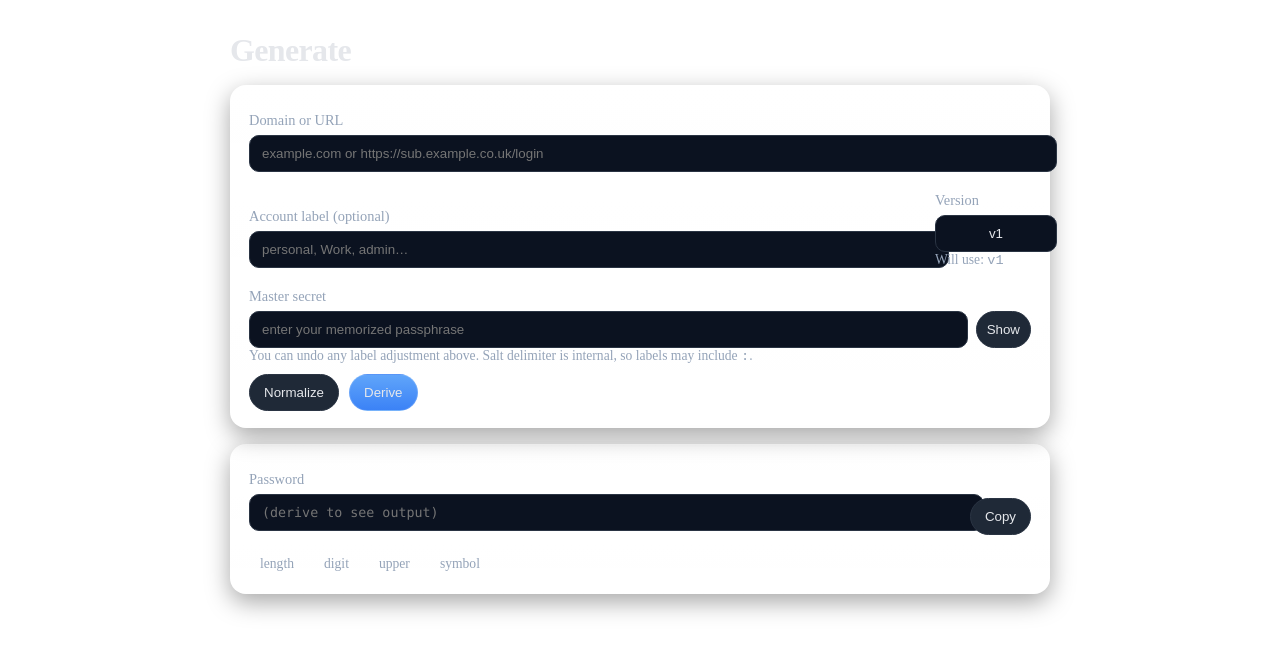
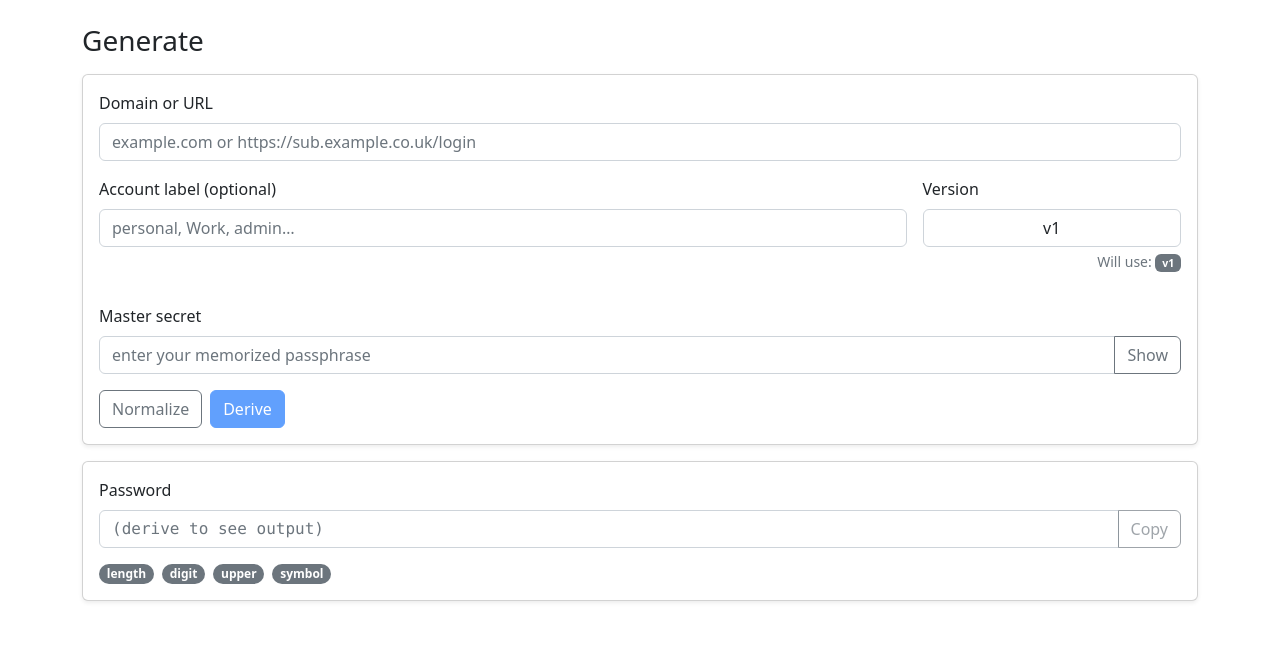
Before and after one commit to WebDevBooster/passbooster, a SvelteKit app: page /generate in a window 1280 px wide. Shown: the top 654 px of the page. Built offline with nearby package versions, Linux system fonts and the light colour scheme.

Commit message:
Add Bootstrap CSS

```diff
--- a/package.json
+++ b/package.json
@@ -33,7 +33,9 @@
 	},
 	"dependencies": {
 		"argon2id": "^1.0.1",
+		"bootstrap": "5.2",
 		"hash-wasm": "^4.12.0",
+		"sass": "^1.91.0",
 		"tldts": "^7.0.12"
 	}
 }
--- a/src/routes/+layout.svelte
+++ b/src/routes/+layout.svelte
@@ -1,5 +1,7 @@
 <script>
 	import favicon from '$lib/assets/favicon.svg';
+	// Global styles (compiled by Vite via sass)
+	import '../styles/bootstrap.scss';
 
 	let { children } = $props();
 </script>
--- a/src/routes/+page.svelte
+++ b/src/routes/+page.svelte
@@ -14,148 +14,70 @@
     <meta name="description" content="PassBooster derives strong, unique passwords locally from a master secret using Argon2id, with per-site domain normalization, labels, and rotation." />
 </svelte:head>
 
-<main class="wrap">
-    <header class="hero card">
-        <h1>PassBooster</h1>
-        <p class="tagline">Offline, deterministic password generator (Argon2id).</p>
+<main class="container py-4">
+    <!-- Hero -->
+    <div class="row">
+        <div class="col-12">
+            <div class="card shadow-sm mb-3">
+                <div class="card-body text-center">
+                    <h1 class="display-5 mb-2">PassBooster</h1>
+                    <p class="lead mb-3 text-muted">Offline, deterministic password generator (Argon2id).</p>
 
-        <div class="cta">
-            <a class="btn primary" href="#/generate">Get started</a>
-            <a class="btn" href="#/settings">Settings</a>
-            <a class="btn" href="#/help">Help</a>
+                    <div class="d-flex flex-wrap justify-content-center gap-2 mb-2">
+                        <a class="btn btn-primary" href="#/generate">Get started</a>
+                        <a class="btn btn-outline-secondary" href="#/settings">Settings</a>
+                        <a class="btn btn-outline-secondary" href="#/help">Help</a>
                     </div>
 
-        <div class="status" aria-live="polite">
-            <span class="dot {online ? 'ok' : 'warn'}"></span>
+                    <div class="mt-1">
+            <span class={"badge rounded-pill " + (online ? "bg-success" : "bg-warning")}>
               {online ? 'Ready (works offline after build)' : 'Offline'}
+            </span>
                     </div>
-    </header>
+                </div>
+            </div>
+        </div>
+    </div>
 
-    <section class="grid">
-        <article class="card">
-            <h2>How it works</h2>
-            <ul>
-                <li><strong>Input:</strong> master secret + site’s domain (eTLD+1) + optional label + version.</li>
-                <li><strong>Derive:</strong> Argon2id → base64url → deterministic character placements.</li>
-                <li><strong>Output:</strong> a strong, site-unique password. Nothing is stored.</li>
+    <!-- Info cards -->
+    <div class="row g-3">
+        <div class="col-12 col-md-4">
+            <div class="card h-100 shadow-sm">
+                <div class="card-body">
+                    <h2 class="h5">How it works</h2>
+                    <ul class="mb-0">
+                        <li><strong>Input:</strong> master secret + eTLD+1 + optional label + version.</li>
+                        <li><strong>Derive:</strong> Argon2id → base64url → deterministic placements.</li>
+                        <li><strong>Output:</strong> strong, site-unique password. Nothing stored.</li>
                     </ul>
-        </article>
+                </div>
+            </div>
+        </div>
 
-        <article class="card">
-            <h2>Why PassBooster?</h2>
-            <ul>
-                <li>No sync or server — runs entirely in your browser.</li>
-                <li>Handles multiple accounts per site via <em>labels</em>.</li>
-                <li>Easy rotation by bumping a per-account <em>version</em>.</li>
+        <div class="col-12 col-md-4">
+            <div class="card h-100 shadow-sm">
+                <div class="card-body">
+                    <h2 class="h5">Why PassBooster?</h2>
+                    <ul class="mb-0">
+                        <li>No sync/server — 100% local.</li>
+                        <li>Multiple accounts via <em>labels</em>.</li>
+                        <li>Rotation with per-account <em>version</em>.</li>
                     </ul>
-        </article>
+                </div>
+            </div>
+        </div>
 
-        <article class="card">
-            <h2>Tips</h2>
-            <ul>
-                <li>Use a long master secret (e.g., several random words).</li>
-                <li>Turn on 2-factor auth; use passkeys where available.</li>
-                <li>After building, you can open the single HTML file from <code>file://</code>.</li>
+        <div class="col-12 col-md-4">
+            <div class="card h-100 shadow-sm">
+                <div class="card-body">
+                    <h2 class="h5">Tips</h2>
+                    <ul class="mb-0">
+                        <li>Use a long master secret.</li>
+                        <li>Enable 2FA / passkeys.</li>
+                        <li>The built file opens from <code>file://</code>.</li>
                     </ul>
-        </article>
-    </section>
+                </div>
+            </div>
+        </div>
+    </div>
 </main>
-
-<style>
-    :root {
-        --bg: #0f172a;         /* slate-900 */
-        --card: #111827;       /* gray-900 */
-        --muted: #94a3b8;      /* slate-400 */
-        --text: #e5e7eb;       /* gray-200 */
-        --accent: #3b82f6;     /* blue-500 */
-        --accent-2: #60a5fa;   /* blue-400 */
-        --ok: #22c55e;         /* green-500 */
-        --warn: #f59e0b;       /* amber-500 */
-        --radius: 16px;
-        --shadow: 0 8px 24px rgba(0,0,0,.35);
-    }
-
-    * { box-sizing: border-box; }
-    html, body { height: 100%; }
-    body {
-        margin: 0;
-        background: radial-gradient(1200px 600px at 20% -10%, rgba(59,130,246,.15), transparent),
-        radial-gradient(1000px 500px at 120% 10%, rgba(96,165,250,.12), transparent),
-        var(--bg);
-        color: var(--text);
-        font-family: ui-sans-serif, system-ui, -apple-system, Segoe UI, Roboto, "Helvetica Neue", Arial, "Apple Color Emoji", "Segoe UI Emoji";
-        line-height: 1.5;
-    }
-
-    .wrap {
-        max-width: 980px;
-        margin: 0 auto;
-        padding: 24px;
-    }
-
-    .hero {
-        padding: 28px;
-        text-align: center;
-        margin-bottom: 24px;
-    }
-    h1 { margin: 0 0 6px; font-size: 2.25rem; letter-spacing: -0.02em; }
-    .tagline { margin: 0 0 18px; color: var(--muted); }
-
-    .cta {
-        display: inline-flex;
-        gap: 12px;
-        flex-wrap: wrap;
-        justify-content: center;
-        margin-bottom: 10px;
-    }
-
-    .btn {
-        display: inline-block;
-        padding: 10px 14px;
-        border-radius: 999px;
-        background: #1f2937; /* gray-800 */
-        color: var(--text);
-        text-decoration: none;
-        border: 1px solid #2a3443;
-        transition: transform .06s ease, background .2s ease, border-color .2s ease;
-        user-select: none;
-    }
-    .btn:hover { transform: translateY(-1px); border-color: #3b475a; }
-    .btn.primary {
-        background: linear-gradient(180deg, var(--accent-2), var(--accent));
-        border-color: rgba(255,255,255,.15);
-    }
-
-    .status {
-        margin-top: 8px;
-        font-size: 0.9rem;
-        color: var(--muted);
-        display: inline-flex;
-        align-items: center;
-        gap: 8px;
-        justify-content: center;
-    }
-    .dot {
-        width: 9px; height: 9px; border-radius: 50%;
-        display: inline-block; background: var(--warn);
-    }
-    .dot.ok { background: var(--ok); }
-    .dot.warn { background: var(--warn); }
-
-    .grid {
-        display: grid;
-        grid-template-columns: repeat( auto-fit, minmax(260px, 1fr) );
-        gap: 16px;
-    }
-
-    .card {
-        background: linear-gradient(180deg, rgba(255,255,255,.03), rgba(255,255,255,.02));
-        border: 1px solid rgba(255,255,255,.08);
-        border-radius: var(--radius);
-        padding: 16px 18px;
-        box-shadow: var(--shadow);
-    }
-    h2 { margin: 6px 0 8px; font-size: 1.15rem; }
-    ul { padding-left: 18px; margin: 8px 0 0; }
-    code { background: rgba(255,255,255,.06); padding: 2px 6px; border-radius: 6px; }
-</style>
--- a/src/routes/generate/+page.svelte
+++ b/src/routes/generate/+page.svelte
@@ -89,207 +89,148 @@
     <title>PassBooster — Generate</title>
 </svelte:head>
 
-<main class="wrap">
-    <h1>Generate</h1>
+<main class="container py-4">
+    <h1 class="h3 mb-3">Generate</h1>
 
-    <div class="card form">
-        <label>
-            <span>Domain or URL</span>
+    <!-- Form card -->
+    <div class="card shadow-sm mb-3">
+        <div class="card-body">
+            <!-- Domain -->
+            <div class="mb-3">
+                <label class="form-label">Domain or URL</label>
                 <input
+                        class="form-control"
                         placeholder="example.com or https://sub.example.co.uk/login"
                         bind:value={domainInput}
-                    on:blur={doNormalizeDomain} />
-        </label>
+                        on:blur={doNormalizeDomain}
+                />
+            </div>
 
-        <div class="row">
-            <label class="grow">
-                <span>Account label (optional)</span>
+            <!-- Label + Version (aligned) -->
+            <div class="row g-3">
+                <div class="col-12 col-md-9">
+                    <label class="form-label">Account label (optional)</label>
                     <input
+                            class="form-control"
                             placeholder="personal, Work, admin…"
                             bind:value={label}
-                        on:input={previewNormalization} />
+                            on:input={previewNormalization}
+                    />
+                </div>
 
-                <!-- HINT: only show orange warning when changes occurred -->
+                <div class="col-12 col-md-3">
+                    <label class="form-label">Version</label>
+                    <input
+                            class="form-control text-center"
+                            placeholder="v1"
+                            bind:value={version}
+                            on:input={previewNormalization}
+                    />
+                    <div class="form-text text-end">
+                        Will use: <span class="badge text-bg-secondary">{normalizedVersion}</span>
+                    </div>
+                </div>
+
+                <!-- Changed-label hint lives on its own full-width row so columns stay aligned -->
+                <div class="col-12">
                     {#if label && labelChanges.length > 0}
-                    <div class="hint warn">
-                        <div class="hint-title">
-                            Changed label to: <code>{normalizedLabel || 'default'}</code>
+                        <div class="alert alert-warning mb-0">
+                            <div class="fs-3 fw-semibold">
+                                Changed label to:
+                                <span class="badge text-bg-danger">{normalizedLabel || 'default'}</span>
                             </div>
-                        <ul class="changes">
+                            <ul class="list-unstyled mb-2 mt-2">
                                 {#each labelChanges as ch}
-                                <li>
-                                    <span class="change-title">{ch.title}</span>
-                                    <span class="change-detail">— {ch.detail}</span>
-                                    <button type="button" class="undo" on:click={() => undoChange(ch.key)} title="Undo this change">
-                                        <!-- simple inline icon -->
-                                        <svg width="14" height="14" viewBox="0 0 24 24" aria-hidden="true">
-                                            <path d="M12 5a7 7 0 1 1-7 7H3a9 9 0 1 0 9-9V1L6 6l6 5V5z" fill="currentColor"/>
-                                        </svg>
-                                        <span>undo</span>
+                                    <li class="d-flex align-items-center gap-2">
+                                        <span class="fw-semibold">{ch.title}</span>
+                                        <span class="text-muted">— {ch.detail}</span>
+                                        <button
+                                                type="button"
+                                                class="btn btn-sm btn-outline-dark"
+                                                on:click={() => undoChange(ch.key)}
+                                                title="Undo this change"
+                                        >
+                                            ⟲ undo
                                         </button>
                                     </li>
                                 {/each}
                             </ul>
-                        <div class="hint-footer">
-                            <button class="link" type="button" on:click={resetLabelNormalization}>Reset normalization</button>
+                            <div class="form-text">
+                                You can undo any automatic label adjustment above. <br>
+                                But the derived password depends on the <span class="fw-bold">EXACT spelling</span> of the label (and the version number).
                             </div>
                         </div>
                     {:else if label}
-                    <div class="hint muted small">
-                        Using label as entered: <code>{label}</code>
+                        <div class="fs-5 form-text">
+                            Using label as entered:
+                            <span class="badge text-bg-light">{label}</span>
                         </div>
-                {/if}
-            </label>
-
-            <label class="ver">
-                <span>Version</span>
-                <input class="center" placeholder="v1" bind:value={version} on:input={previewNormalization} />
-                <div class="hint muted small">Will use: <code>{normalizedVersion}</code></div>
-            </label>
-        </div>
-
-        <label>
-            <span>Master secret</span>
-            <div class="password">
-                <input
-                        type={showing ? 'text' : 'password'}
-                        placeholder="enter your memorized passphrase"
-                        bind:value={master} />
-                <button class="btn slim" type="button" on:click={() => (showing = !showing)}>
-                    {showing ? 'Hide' : 'Show'}
-                </button>
-            </div>
-            <div class="hint muted small">
-                You can undo any label adjustment above. Salt delimiter is internal, so labels may include <code>:</code>.
-            </div>
-        </label>
-
-        <div class="actions">
-            <button class="btn" type="button" on:click={doNormalizeDomain}>Normalize</button>
-            <button class="btn primary" type="button" on:click={onDerive} disabled={!master || !domainInput}>
-                Derive
-            </button>
-            {#if normalizedDomain}
-                <span class="muted">Normalized domain: <code>{normalizedDomain}</code></span>
                     {/if}
                 </div>
             </div>
 
-    <div class="card output">
-        <div class="row">
-            <label class="grow">
-                <span>Password</span>
-                <input class="mono" readonly value={output} placeholder="(derive to see output)" />
-            </label>
-            <div class="col">
-                <button class="btn" type="button" on:click={copyOut} disabled={!output}>Copy</button>
-                <span class="muted small">{copyMsg}</span>
+            <!-- Master secret -->
+            <div class="mt-3">
+                <label class="form-label">Master secret</label>
+                <div class="input-group">
+                    <input
+                            class="form-control"
+                            type={showing ? 'text' : 'password'}
+                            placeholder="enter your memorized passphrase"
+                            bind:value={master}
+                            autocomplete="current-password"
+                    />
+                    <button class="btn btn-outline-secondary" type="button" on:click={() => (showing = !showing)}>
+                        {showing ? 'Hide' : 'Show'}
+                    </button>
                 </div>
             </div>
 
-        <div class="policy">
-            <span class:ok={policy.length} class="pill">length</span>
-            <span class:ok={policy.digit} class="pill">digit</span>
-            <span class:ok={policy.upper} class="pill">upper</span>
-            <span class:ok={policy.symbol} class="pill">symbol</span>
-            {#if output}
-                <span class:ok={policy.ok} class="pill strong">{policy.ok ? 'OK' : 'check rules'}</span>
+            <!-- Actions -->
+            <div class="d-flex flex-wrap gap-2 align-items-center mt-3">
+                <button class="btn btn-outline-secondary" type="button" on:click={doNormalizeDomain}>Normalize</button>
+                <button class="btn btn-primary" type="button" on:click={onDerive} disabled={!master || !domainInput}>
+                    Derive
+                </button>
+                {#if normalizedDomain}
+                    <div class="text-muted ms-1">
+                        Normalized domain: <span class="badge text-bg-light">{normalizedDomain}</span>
+                    </div>
                 {/if}
             </div>
         </div>
+    </div>
+
+    <!-- Output card -->
+    <div class="card shadow-sm">
+        <div class="card-body">
+            <label class="form-label">Password</label>
+            <!-- Input-group guarantees perfect alignment with the Copy button -->
+            <div class="input-group">
+                <input
+                        class="form-control font-monospace"
+                        readonly
+                        value={output}
+                        placeholder="(derive to see output)"
+                />
+                <button class="btn btn-outline-secondary" type="button" on:click={copyOut} disabled={!output}>
+                    Copy
+                </button>
+            </div>
+            <small class="text-muted d-block mt-1">{copyMsg}</small>
+
+            <!-- Policy chips -->
+            <div class="d-flex flex-wrap gap-2 mt-3">
+                <span class={"badge rounded-pill " + (policy.length ? "text-bg-success" : "text-bg-secondary")}>length</span>
+                <span class={"badge rounded-pill " + (policy.digit ? "text-bg-success" : "text-bg-secondary")}>digit</span>
+                <span class={"badge rounded-pill " + (policy.upper ? "text-bg-success" : "text-bg-secondary")}>upper</span>
+                <span class={"badge rounded-pill " + (policy.symbol ? "text-bg-success" : "text-bg-secondary")}>symbol</span>
+                {#if output}
+          <span class={"badge rounded-pill ms-auto " + (policy.ok ? "text-bg-success" : "text-bg-warning")}>
+            {policy.ok ? 'OK' : 'check rules'}
+          </span>
+                {/if}
+            </div>
+        </div>
+    </div>
 </main>
-
-<style>
-    :root {
-        --bg: #0f172a; --card: #111827; --muted: #94a3b8; --text: #e5e7eb;
-        --accent: #3b82f6; --accent-2: #60a5fa; --ok: #22c55e; --warn: #f59e0b;
-        --radius: 16px; --shadow: 0 8px 24px rgba(0,0,0,.35);
-        --warn-surface: #FEF3C7; /* amber-100 */
-        --warn-text:    #7C2D12; /* amber-900 */
-        --warn-border:  #F59E0B; /* amber-500 */
-    }
-    .wrap { max-width: 820px; margin: 0 auto; padding: 24px; color: var(--text); }
-    h1 { margin: 0 0 16px; letter-spacing: -0.02em; }
-    .card {
-        background: linear-gradient(180deg, rgba(255,255,255,.03), rgba(255,255,255,.02));
-        border: 1px solid rgba(255,255,255,.08);
-        border-radius: var(--radius);
-        padding: 16px 18px; box-shadow: var(--shadow); margin-bottom: 16px;
-    }
-    label { display: block; margin: 10px 0; }
-    label span { display: block; font-size: .9rem; color: var(--muted); margin-bottom: 6px; }
-    input {
-        width: 100%; padding: 10px 12px; border-radius: 10px; border: 1px solid #2a3443;
-        background: #0b1220; color: var(--text); outline: none;
-    }
-    .row { display: flex; gap: 12px; align-items: flex-end; }
-    .col { display: flex; flex-direction: column; gap: 6px; align-items: flex-start; }
-    .grow { flex: 1; }
-    .ver { width: 96px; }
-    .center { text-align: center; }
-    .password { display: flex; gap: 8px; }
-    .mono { font-family: ui-monospace, SFMono-Regular, Menlo, Monaco, Consolas, "Liberation Mono", monospace; }
-    .actions { display: flex; gap: 10px; align-items: center; margin-top: 10px; }
-    .muted { color: var(--muted); }
-    .small { font-size: .85rem; }
-    .btn {
-        display: inline-block; padding: 10px 14px; border-radius: 999px;
-        background: #1f2937; color: var(--text); text-decoration: none; border: 1px solid #2a3443;
-        transition: transform .06s ease, background .2s ease, border-color .2s ease; cursor: pointer;
-    }
-    .btn:hover { transform: translateY(-1px); border-color: #3b475a; }
-    .btn.primary { background: linear-gradient(180deg, var(--accent-2), var(--accent)); border-color: rgba(255,255,255,.15); }
-    .btn.slim { padding: 8px 10px; }
-
-    /* Warning hint */
-    .hint.warn {
-        margin-top: 6px;
-        background: var(--warn-surface);
-        border: 1px solid var(--warn-border);
-        border-radius: 10px;
-        padding: 10px 12px;
-        color: var(--warn-text);
-    }
-    .hint.warn .hint-title,
-    .hint.warn .change-title,
-    .hint.warn .change-detail {
-        color: var(--warn-text);
-    }
-
-    .hint.warn code {
-        background: #FDE68A;      /* amber-300 chip */
-        color: var(--warn-text);
-        border-radius: 6px;
-        padding: 1px 6px;
-    }
-
-    .hint-title { font-weight: 600; margin-bottom: 6px; }
-    .changes { list-style: none; padding: 0; margin: 0; display: grid; gap: 6px; }
-    .changes li { display: flex; align-items: center; gap: 8px; }
-    .change-title { font-weight: 500; }
-    .change-detail { color: var(--muted); }
-    .undo {
-        margin-left: auto;
-        display: inline-flex; align-items: center; gap: 4px;
-        background: transparent;
-        color: var(--warn-text);
-        border: 1px dashed var(--warn-text);
-        padding: 3px 8px; border-radius: 999px; cursor: pointer;
-    }
-    .undo span {
-        color: var(--warn-text);
-        margin-bottom: 0;
-    }
-    .undo:hover { background: rgba(124, 45, 18, 0.08); } /* amber-900 @ 8% */
-    .hint-footer { margin-top: 6px; }
-    .link { background: transparent; border: none; color: #93c5fd; cursor: pointer; padding: 0; }
-    .link:hover { text-decoration: underline; }
-
-    .policy { display: flex; gap: 8px; flex-wrap: wrap; margin-top: 10px; }
-    .pill {
-        padding: 4px 10px; border-radius: 999px; border: 1px solid rgba(255,255,255,.14);
-        color: var(--muted); font-size: .85rem;
-    }
-    .pill.ok { color: #c7f9cf; border-color: rgba(34,197,94,.5); }
-    .pill.strong { margin-left: auto; }
-</style>
--- a/src/routes/settings/+page.svelte
+++ b/src/routes/settings/+page.svelte
@@ -184,42 +184,3 @@
         <span class="muted">Settings save automatically to this browser only.</span>
     </div>
 </main>
-
-<style>
-    :root {
-        --bg: #0f172a; --card: #111827; --muted: #94a3b8; --text: #e5e7eb;
-        --accent: #3b82f6; --accent-2: #60a5fa; --ok: #22c55e; --warn: #f59e0b;
-        --radius: 16px; --shadow: 0 8px 24px rgba(0,0,0,.35);
-    }
-    .wrap { max-width: 820px; margin: 0 auto; padding: 24px; color: var(--text); }
-    h1 { margin: 0 0 16px; letter-spacing: -0.02em; }
-    h2 { margin: 6px 0 12px; font-size: 1.1rem; }
-    .card {
-        background: linear-gradient(180deg, rgba(255,255,255,.03), rgba(255,255,255,.02));
-        border: 1px solid rgba(255,255,255,.08);
-        border-radius: var(--radius);
-        padding: 16px 18px; box-shadow: var(--shadow); margin-bottom: 16px;
-    }
-    .grid {
-        display: grid;
-        grid-template-columns: repeat( auto-fit, minmax(240px, 1fr) );
-        gap: 12px;
-    }
-    label span { display: block; font-size: .9rem; color: var(--muted); margin-bottom: 6px; }
-    input {
-        width: 100%; padding: 10px 12px; border-radius: 10px; border: 1px solid #2a3443;
-        background: #0b1220; color: var(--text); outline: none;
-    }
-    .row { display: flex; align-items: center; }
-    .row.gap { gap: 12px; }
-    .btn {
-        display: inline-block; padding: 10px 14px; border-radius: 999px;
-        background: #1f2937; color: var(--text); text-decoration: none; border: 1px solid #2a3443;
-        transition: transform .06s ease, background .2s ease, border-color .2s ease; cursor: pointer;
-    }
-    .btn:hover { transform: translateY(-1px); border-color: #3b475a; }
-    small.muted { display: block; color: var(--muted); margin-top: 6px; }
-    .toggles { display: grid; gap: 8px; }
-    .toggles label { display: flex; gap: 10px; align-items: center; }
-    code { background: rgba(255,255,255,.06); padding: 1px 6px; border-radius: 6px; }
-</style>
--- a/svelte.config.js
+++ b/svelte.config.js
@@ -1,6 +1,8 @@
 import adapter from '@sveltejs/adapter-static';
+import { vitePreprocess } from '@sveltejs/vite-plugin-svelte';
 
 const config = {
+	preprocess: vitePreprocess(),
 	kit: {
 		adapter: adapter(),
 		router: { type: 'hash' }, // hash-based routing (disables SSR/prerender)
```
Also changed, not shown: src/styles/bootstrap.scss (added, +26 -0 lines), 1 other file (tests, documents, lock files or other folders). Lines whose indentation alone changed are shown as unchanged.
